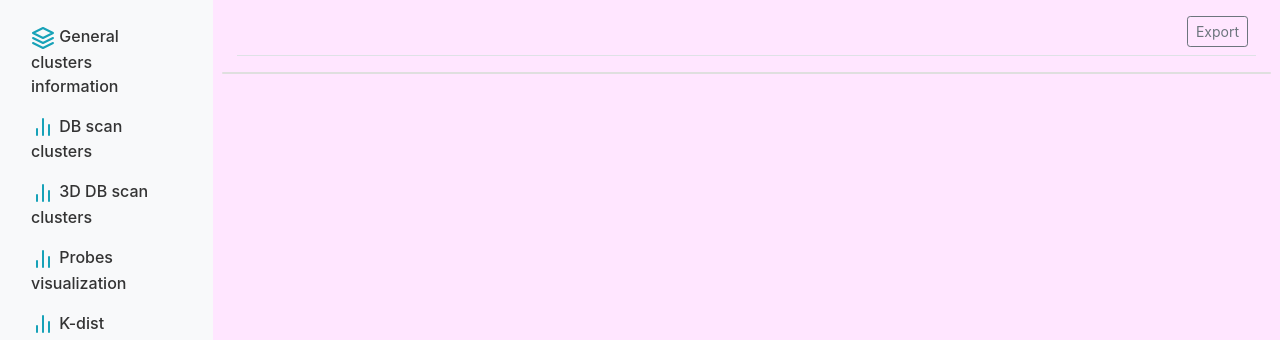
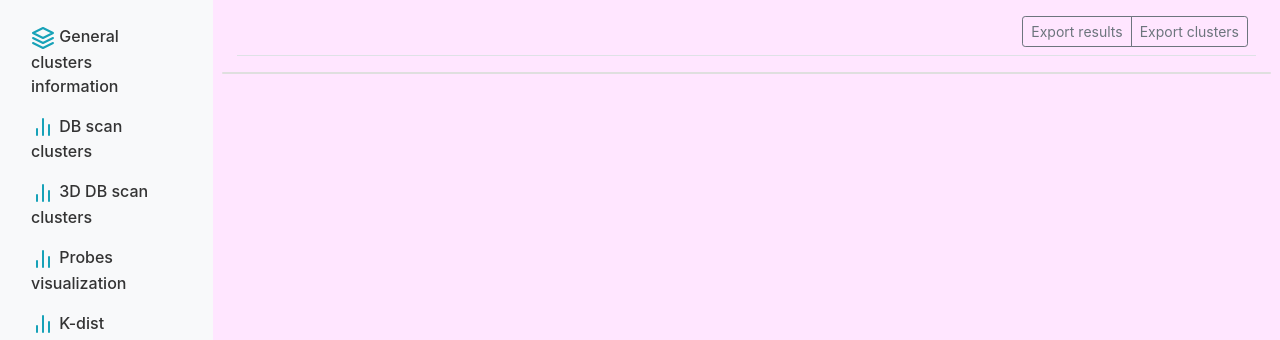
Before and after one commit to drprfitay/dstorm_anlz, a Flask app: page /results in a window 1280 px wide. Shown: the part 200-540 px from the top of the page. Run offline with Flask 2, Linux system fonts and the light colour scheme; some libraries are stand-ins or nearby versions.

Commit message:
Add export of clusters

```diff
--- a/main.py
+++ b/main.py
@@ -64,6 +64,18 @@ def download():
     now = datetime.now()
     prefix = now.strftime("_%Y_%m_%d__%H_%M_%S")
     upload = path.abspath("./static/export/data.csv")
+    upload_final = upload.replace(".csv", "%s.csv" % prefix)
+    copyfile(upload, upload_final)
+
+    print("Downloading %s" % (upload_final))
+
+    return send_file(upload_final, as_attachment=True, cache_timeout=0)
+
+@app.route('/exportclusters/', methods=['GET', 'POST'])
+def download_clusters():
+    now = datetime.now()
+    prefix = now.strftime("_%Y_%m_%d__%H_%M_%S")
+    upload = path.abspath("./static/export/clusters.csv")
     upload_final = upload.replace(".csv", "%s.csv" % prefix)
     copyfile(upload, upload_final)
 
--- a/scan_thread.py
+++ b/scan_thread.py
@@ -18,6 +18,8 @@ from shutil import rmtree
 from scipy import spatial, stats
 from csv import writer
 
+
+export_clusters_file = "clusters.csv"
 export_file = "data.csv"
 export_folder = "./static/export/"
 scan_results_folder = "./static/scan_results/"
@@ -1322,6 +1324,9 @@ class scanThread(threading.Thread):
               wrt = writer(file)
               wrt.writerows(self.export_csv_rows)
 
+          exported_clusters_df = self.clusters_df.drop(["convex_hull", "full_path", "zone", "coprotein", "label", "noise_reduced_clusters", "pointcloud", "group", "centroid"], axis="columns")
+          exported_clusters_df.to_csv('%s/%s' % (export_folder, export_clusters_file))
+
           self.generate_global_histograms(possible_confs=self.conf)
           self.status = scanThread.scanStatus.SCAN_FINISHED_SUCCESSFULLY
 
--- a/templates/scanresults.html
+++ b/templates/scanresults.html
@@ -168,7 +168,8 @@
         <div class="btn-toolbar mb-2 mb-md-0">
           <div class="btn-group mr-2">
             <!--<button type="button" onclick="openConfigScanParamsModal()" class="btn btn-sm btn-outline-secondary">View run parameters</button>-->
-            <a type="button" class="btn btn-sm btn-outline-secondary" href="/export/">Export</a>
+            <a type="button" class="btn btn-sm btn-outline-secondary" href="/export/">Export results</a>
+            <a type="button" class="btn btn-sm btn-outline-secondary" href="/exportclusters/">Export clusters</a>
           </div>
         </div>
       </div>
```
